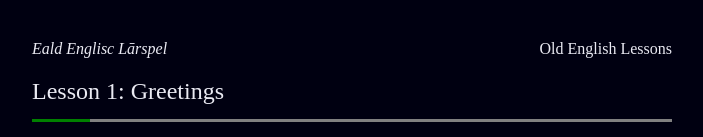
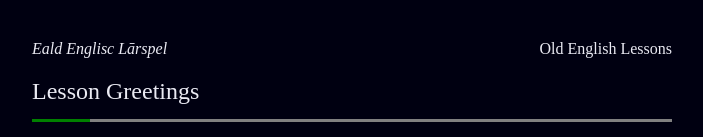
Before and after one commit to leegee/learning-oe, a React (Vite) app: page / in a window 1280 px wide. Shown: the top 137 px of the page, without its empty margins (288-991 px from the left). Built offline with nearby package versions, Linux system fonts and the light colour scheme; a web font is replaced by a local one.

Commit message:
JSON Schema

```diff
--- a/lessons.json
+++ b/lessons.json
@@ -1,6 +1,6 @@
 [
     {
-        "title": "1: Greetings",
+        "title": "Greetings",
         "cards": [
             {
                 "class": "multiple-choice",
@@ -126,7 +126,7 @@
         ]
     },
     {
-        "title": "2: Introducing Yourself",
+        "title": "Introducing Yourself",
         "cards": [
             {
                 "class": "multiple-choice",
@@ -231,7 +231,7 @@
         ]
     },
     {
-        "title": "3: Everyday Phrases",
+        "title": "Everyday Phrases",
         "cards": [
             {
                 "class": "multiple-choice",
@@ -336,7 +336,7 @@
         ]
     },
     {
-        "title": "4: Family and Relationships",
+        "title": "Family and Relationships",
         "cards": [
             {
                 "class": "multiple-choice",
--- /dev/null
+++ b/lessons.schema.json
@@ -0,0 +1,126 @@
+{
+    "$schema": "http://json-schema.org/draft-07/schema#",
+    "type": "array",
+    "items": {
+        "type": "object",
+        "properties": {
+            "title": {
+                "type": "string"
+            },
+            "cards": {
+                "type": "array",
+                "items": {
+                    "anyOf": [
+                        {
+                            "type": "object",
+                            "properties": {
+                                "class": {
+                                    "type": "string",
+                                    "enum": [
+                                        "vocab"
+                                    ]
+                                },
+                                "question": {
+                                    "type": "string"
+                                },
+                                "vocab": {
+                                    "type": "array",
+                                    "items": {
+                                        "type": "object",
+                                        "properties": {
+                                            "word": {
+                                                "type": "string"
+                                            },
+                                            "translation": {
+                                                "type": "string"
+                                            }
+                                        },
+                                        "required": [
+                                            "word",
+                                            "translation"
+                                        ]
+                                    }
+                                }
+                            },
+                            "required": [
+                                "class",
+                                "question",
+                                "vocab"
+                            ]
+                        },
+                        {
+                            "type": "object",
+                            "properties": {
+                                "class": {
+                                    "type": "string",
+                                    "enum": [
+                                        "multiple-choice"
+                                    ]
+                                },
+                                "question": {
+                                    "type": "string"
+                                },
+                                "answers": {
+                                    "type": "array",
+                                    "items": {
+                                        "type": "string"
+                                    }
+                                },
+                                "answer": {
+                                    "type": "string"
+                                }
+                            },
+                            "required": [
+                                "class",
+                                "question",
+                                "answers",
+                                "answer"
+                            ]
+                        },
+                        {
+                            "type": "object",
+                            "properties": {
+                                "class": {
+                                    "type": "string",
+                                    "enum": [
+                                        "blanks"
+                                    ]
+                                },
+                                "question": {
+                                    "type": "string"
+                                },
+                                "words": {
+                                    "type": "array",
+                                    "items": {
+                                        "type": "object",
+                                        "properties": {
+                                            "word": {
+                                                "type": "string"
+                                            },
+                                            "correct": {
+                                                "type": "boolean"
+                                            }
+                                        },
+                                        "required": [
+                                            "word",
+                                            "correct"
+                                        ]
+                                    }
+                                }
+                            },
+                            "required": [
+                                "class",
+                                "question",
+                                "words"
+                            ]
+                        }
+                    ]
+                }
+            }
+        },
+        "required": [
+            "title",
+            "cards"
+        ]
+    }
+}
--- a/package.json
+++ b/package.json
@@ -10,6 +10,7 @@
     "preview": "vite preview"
   },
   "dependencies": {
+    "ajv": "^8.17.1",
     "i18next": "^24.2.2",
     "react": "^19.0.0",
     "react-dom": "^19.0.0",
@@ -18,6 +19,7 @@
   "devDependencies": {
     "@eslint/js": "^9.21.0",
     "@testing-library/react": "^16.2.0",
+    "@types/ajv": "^1.0.4",
     "@types/react": "^19.0.10",
     "@types/react-dom": "^19.0.4",
     "@vite-pwa/assets-generator": "^0.2.6",
--- a/src/Lessons.ts
+++ b/src/Lessons.ts
@@ -1,4 +1,15 @@
+import Ajv from 'ajv';
+
+import lessonsSchema from '../lessons.schema.json';
 import lessonsData from '../lessons.json';
+
+const ajv = new Ajv();
+const validate = ajv.compile(lessonsSchema);
+const valid = validate(lessonsData);
+
+if (!valid) {
+    console.log('Invalid data:', validate.errors);
+}
 
 export type Lesson = {
     title: string;
```
Also changed, not shown: 1 other file (tests, documents, lock files or other folders).
